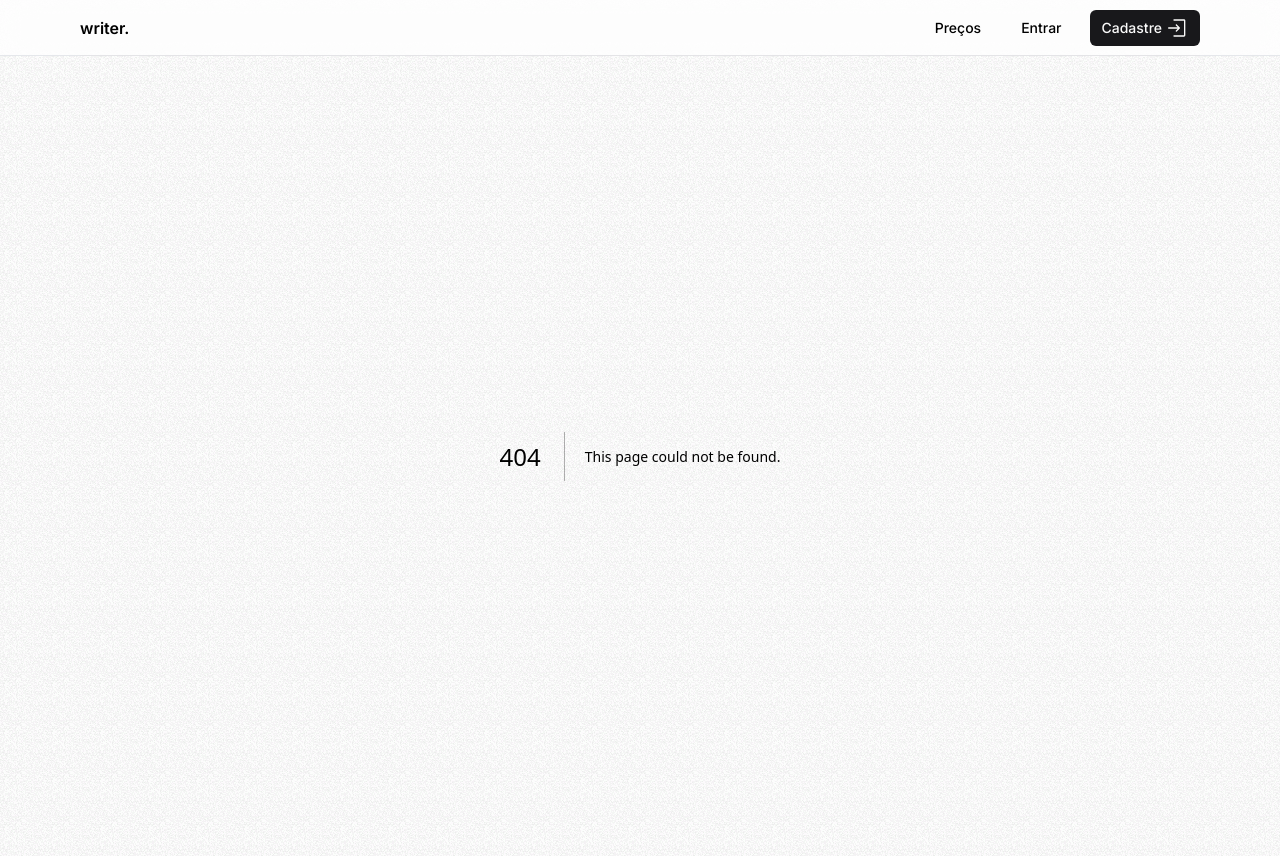
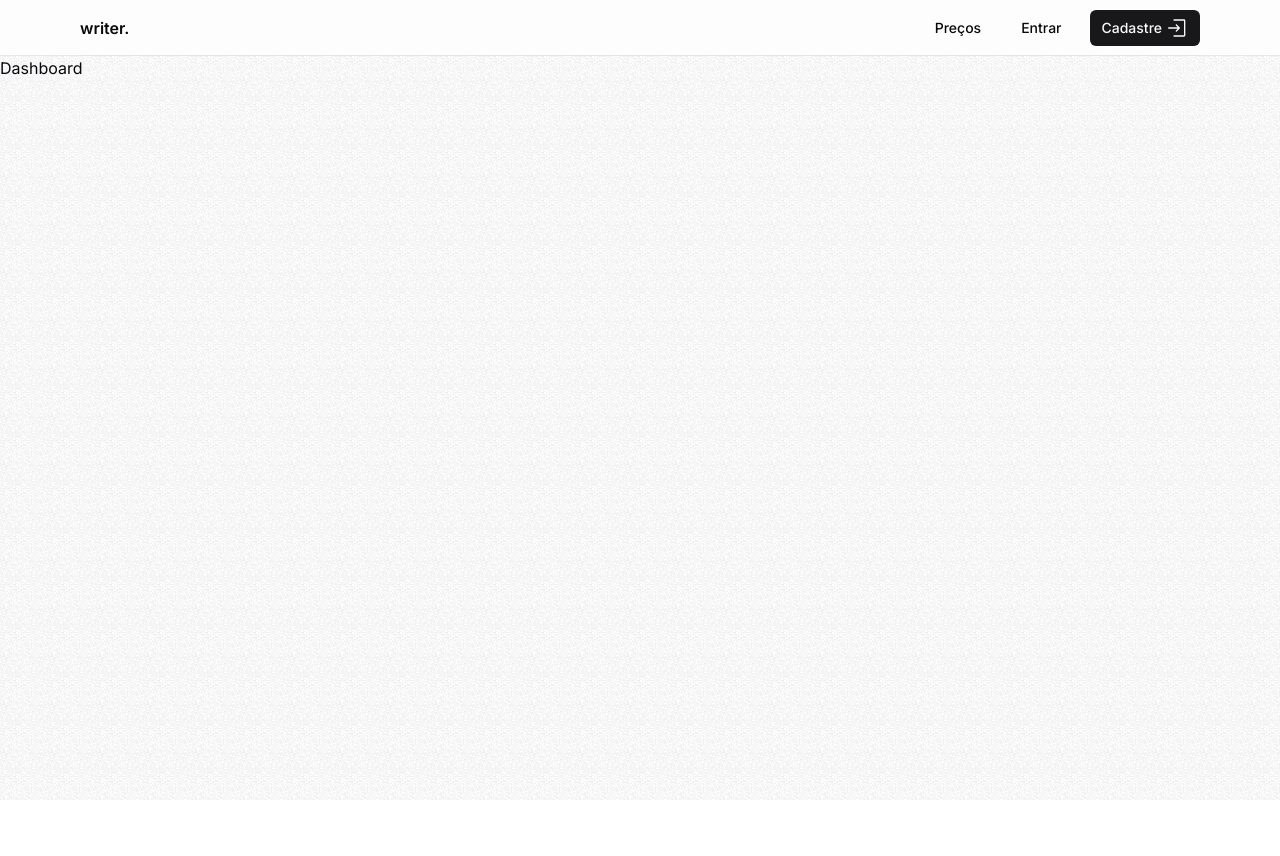
Before and after one commit to arthurlopesr/writer, a Next.js app: page /dashboard in a window 1280 px wide. Before the commit this address had no page. After the commit the page ends 800 px from the top, so only its background shows below. Built offline with nearby package versions, Linux system fonts and the light colour scheme.

Commit message:
refactor: changing pages and imports

```diff
--- /dev/null
+++ b/src/app/dashboard/page.tsx
@@ -0,0 +1,11 @@
+import { getKindeServerSession } from "@kinde-oss/kinde-auth-nextjs/dist/server";
+
+export default function Dashboard() {
+  const { } = getKindeServerSession()
+
+  return (
+    <>
+      <h1>Dashboard</h1>
+    </>
+  );
+}
```
Also changed, not shown: src/app/page.tsx (+4 -3 lines), src/app/home/featureSection/FeatureSection.tsx (renamed from src/app/presentation/home/featureSection/FeatureSection.tsx), src/app/home/heroSection/HeroSection.tsx (renamed from src/app/presentation/home/heroSection/HeroSection.tsx), src/app/home/propositionSection/PropositionSection.tsx (renamed from src/app/presentation/home/propositionSection/PropositionSection.tsx).
